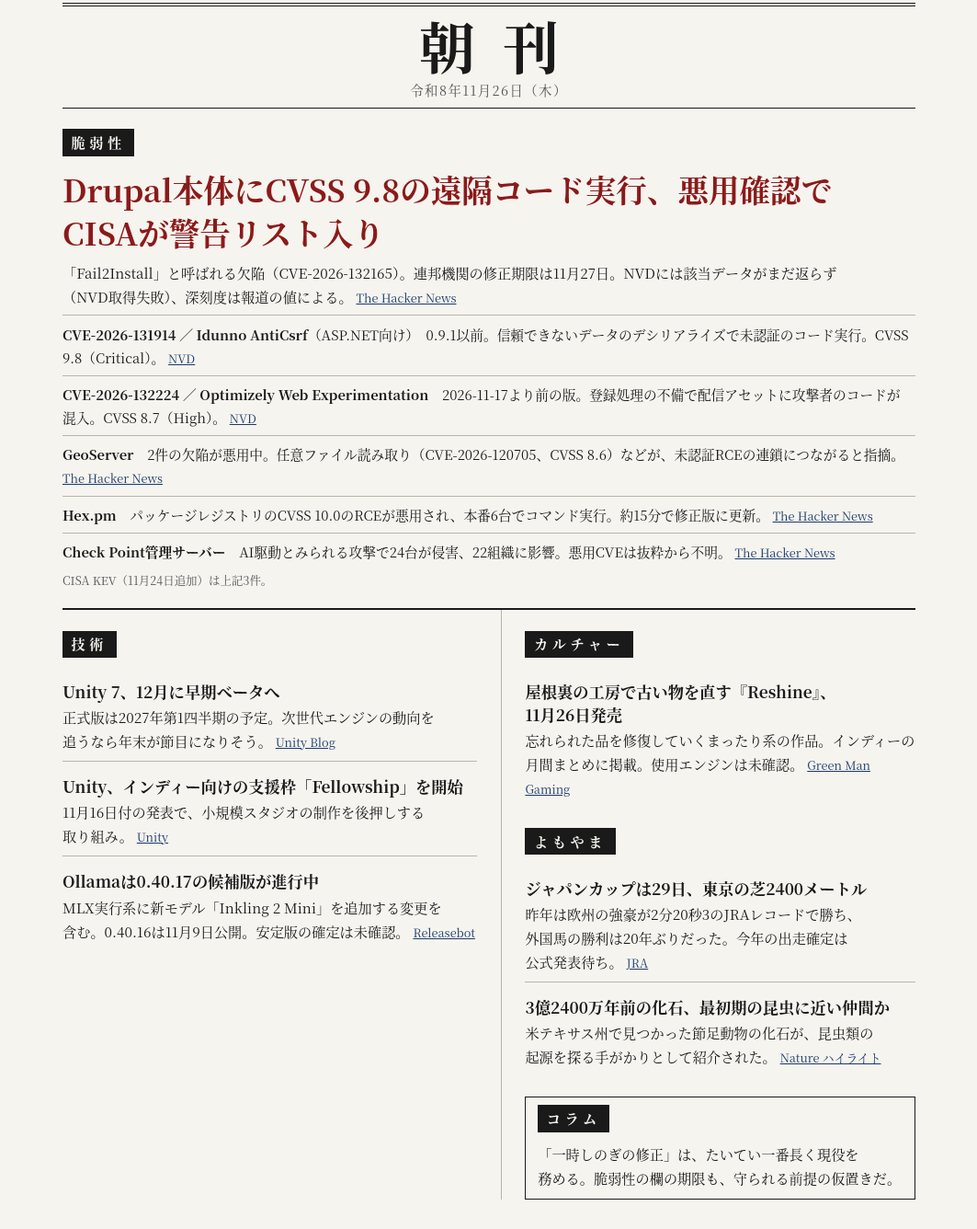
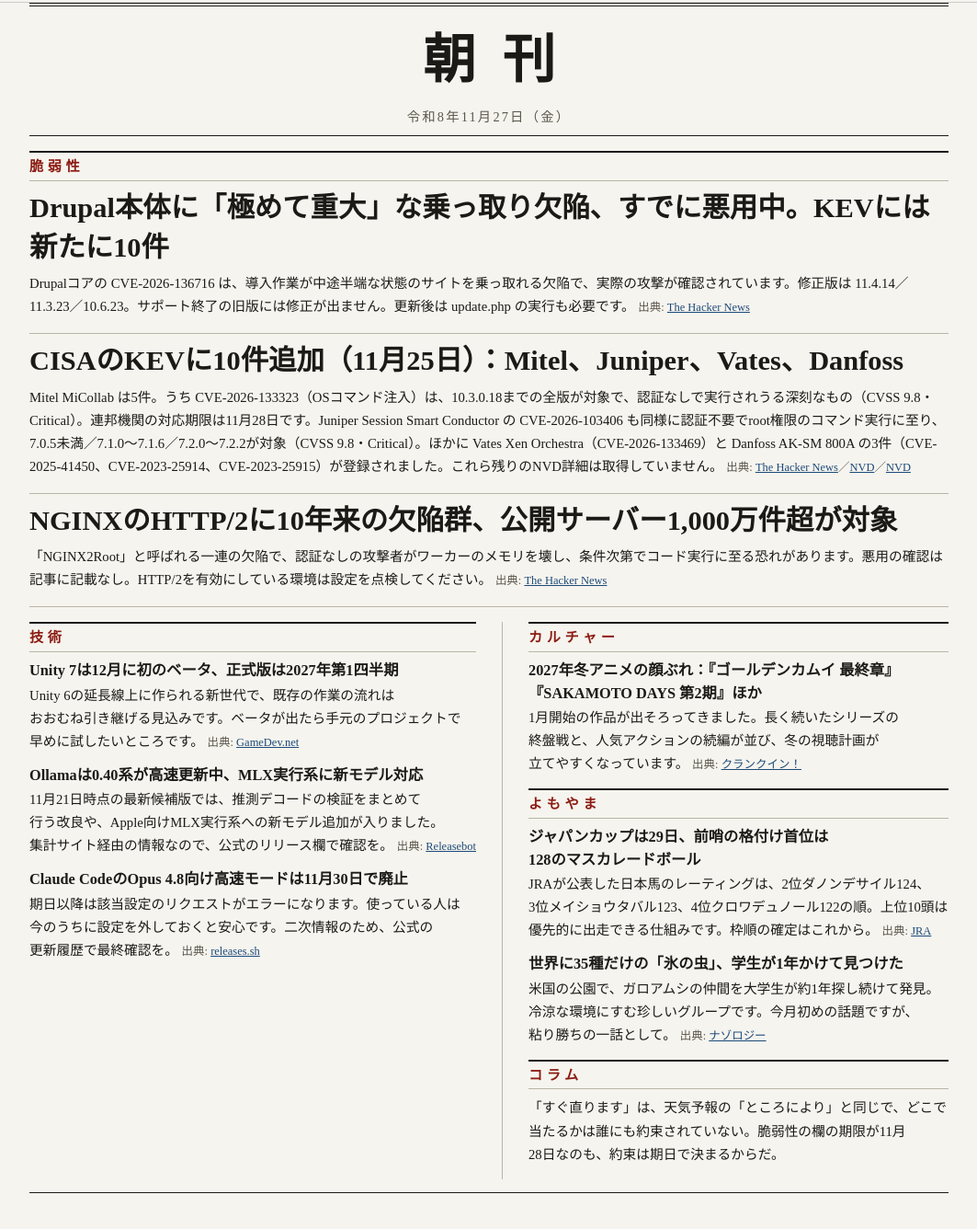
Before and after one commit to Yocchi3191/chokan, a plain HTML site: page index.html in a window 1280 px wide. Shown: the part 61-1397 px from the top of the page at 92% size, without its empty margins (108-1171 px from the left). Drawn offline with Linux system fonts and the light colour scheme.

Commit message:
朝刊 2026-11-27

```diff
--- a/index.html
+++ b/index.html
@@ -6,73 +6,71 @@
 <meta name="robots" content="noindex, nofollow">
 <title>朝刊</title>
 <style>
-:root{--bg:#f6f4ef;--fg:#1a1a1a;--sub:#555;--rule:#1a1a1a;--hair:#b9b5aa;--accent:#8b1a1a;--link:#1a3a6b}
-@media (prefers-color-scheme:dark){:root:not([data-theme="light"]){--bg:#16171a;--fg:#e8e6e1;--sub:#a5a39d;--rule:#e8e6e1;--hair:#44464b;--accent:#e08a7a;--link:#9db8e8;color-scheme:dark}}
-:root[data-theme="dark"]{--bg:#16171a;--fg:#e8e6e1;--sub:#a5a39d;--rule:#e8e6e1;--hair:#44464b;--accent:#e08a7a;--link:#9db8e8;color-scheme:dark}
+:root{--bg:#f6f4ee;--fg:#1b1a17;--sub:#5b574d;--rule:#1b1a17;--hair:#b9b4a6;--accent:#8c1c13;--link:#1d4a7a;color-scheme:light}
+@media (prefers-color-scheme:dark){:root:not([data-theme="light"]){--bg:#17161a;--fg:#e9e6dd;--sub:#a8a498;--rule:#e9e6dd;--hair:#4a4750;--accent:#e2705f;--link:#8fb8e8;color-scheme:dark}}
+:root[data-theme="dark"]{--bg:#17161a;--fg:#e9e6dd;--sub:#a8a498;--rule:#e9e6dd;--hair:#4a4750;--accent:#e2705f;--link:#8fb8e8;color-scheme:dark}
 *{box-sizing:border-box}
-body{margin:0;background:var(--bg);color:var(--fg);font-family:"Hiragino Mincho ProN","Yu Mincho","YuMincho","Noto Serif JP","Noto Serif CJK JP",serif;line-height:1.7}
-.page{max-width:60rem;margin:0 auto;padding-block:1.25rem 2rem;padding-left:max(16px,env(safe-area-inset-left,0px));padding-right:max(16px,env(safe-area-inset-right,0px))}
-header{text-align:center;border-top:4px double var(--rule);border-bottom:1px solid var(--rule);padding:.4rem 0}
-h1{margin:0;font-size:clamp(2.4rem,9vw,3.8rem);letter-spacing:.5em;padding-left:.5em;font-weight:900;line-height:1.2}
-.date{margin:0;font-size:.9rem;color:var(--sub);letter-spacing:.1em}
-h2{font-size:.95rem;letter-spacing:.3em;margin:0 0 .6rem;padding:.1rem .6rem;display:inline-block;background:var(--fg);color:var(--bg);font-weight:700}
-section{margin-top:1.4rem}
-.lead{border-bottom:2px solid var(--rule);padding-bottom:1.1rem}
-.lead h3{font-size:clamp(1.4rem,4.6vw,2.1rem);line-height:1.4;margin:.2rem 0 .5rem;color:var(--accent);width:100%;text-wrap:pretty;word-break:auto-phrase}
-.cols{display:grid;grid-template-columns:1fr 1fr;gap:0 1.6rem}
+body{margin:0;background:var(--bg);color:var(--fg);font-family:"Hiragino Mincho ProN","Yu Mincho","YuMincho","Noto Serif JP","Source Han Serif JP",serif;line-height:1.7;padding-block:20px;padding-left:max(16px,env(safe-area-inset-left,0px));padding-right:max(16px,env(safe-area-inset-right,0px))}
+.wrap{max-width:1000px;margin:0 auto}
+header{text-align:center;border-top:4px double var(--rule);border-bottom:1px solid var(--rule);padding:10px 0 8px}
+h1{margin:0;font-size:clamp(2.4rem,9vw,3.6rem);letter-spacing:.5em;padding-left:.5em;font-weight:900}
+.date{margin:0;font-size:.9rem;color:var(--sub);letter-spacing:.15em}
+h2{font-size:.95rem;letter-spacing:.3em;margin:0 0 8px;padding:2px 0;border-top:2px solid var(--rule);border-bottom:1px solid var(--hair);color:var(--accent)}
+h3{font-size:1.02rem;line-height:1.5;margin:0 0 2px;text-wrap:pretty;word-break:auto-phrase}
+p{margin:0 0 10px;font-size:.92rem;word-break:auto-phrase}
+a{color:var(--link)}
+.src{font-size:.78rem;color:var(--sub)}
+.lead{margin:16px 0 0}
+.lead h3{font-size:clamp(1.35rem,4.6vw,1.9rem);line-height:1.4;font-weight:800;margin-bottom:6px}
+.lead .item{border-bottom:1px solid var(--hair);padding-bottom:6px;margin-bottom:8px}
+.cols{display:grid;grid-template-columns:1fr 1fr;gap:0 28px;margin-top:16px}
 .col{min-width:0}
-.col+.col{border-left:1px solid var(--hair);padding-left:1.6rem}
-h3{font-size:1.08rem;line-height:1.45;margin:.9rem 0 .2rem;text-wrap:pretty;word-break:auto-phrase}
-p{margin:.1rem 0;font-size:.95rem;word-break:auto-phrase}
-.art{border-top:1px solid var(--hair);padding-bottom:.4rem}
-.art:first-of-type{border-top:0}
-.src{font-size:.8rem;color:var(--sub)}
-a{color:var(--link)}
-ul.kev{margin:.4rem 0 0;padding:0;list-style:none}
-ul.kev li{border-top:1px solid var(--hair);padding:.45rem 0;font-size:.92rem;word-break:auto-phrase}
-ul.kev b{font-weight:700}
-.tag{font-size:.78rem;color:var(--sub)}
-.column{border:1px solid var(--rule);padding:.5rem .8rem;margin-top:1.4rem}
-@media (max-width:640px){.cols{grid-template-columns:1fr}.col+.col{border-left:0;padding-left:0}}
+.col+.col{border-left:1px solid var(--hair);padding-left:28px}
+.item{margin-bottom:12px}
+section{margin-bottom:14px}
+footer{margin-top:14px;border-top:1px solid var(--rule)}
+@media (max-width:680px){.cols{grid-template-columns:1fr}.col+.col{border-left:0;padding-left:0}}
 </style>
 </head>
 <body>
 <header style="margin:0;padding:.5em 1em;font-size:.9em;border-bottom:1px solid #ccc"><a href="archive.html">バックナンバー</a></header>
-<div class="page">
+<div class="wrap">
 <header>
 <h1>朝刊</h1>
-<p class="date">令和8年11月26日（木）</p>
+<p class="date">令和8年11月27日（金）</p>
 </header>
 
 <section class="lead">
 <h2>脆弱性</h2>
-<h3>Drupal本体にCVSS 9.8の遠隔コード実行、悪用確認でCISAが警告リスト入り</h3>
-<p>「Fail2Install」と呼ばれる欠陥（CVE-2026-132165）。連邦機関の修正期限は11月27日。NVDには該当データがまだ返らず（NVD取得失敗）、深刻度は報道の値による。 <span class="src"><a href="https://thehackernews.com/2026/11/drupal-fail2install-exploit-details.html">The Hacker News</a></span></p>
-<ul class="kev">
-<li><b>CVE-2026-131914 ／ Idunno AntiCsrf</b>（ASP.NET向け）　0.9.1以前。信頼できないデータのデシリアライズで未認証のコード実行。CVSS 9.8（Critical）。 <span class="src"><a href="https://services.nvd.nist.gov/rest/json/cves/2.0?cveId=CVE-2026-131914">NVD</a></span></li>
-<li><b>CVE-2026-132224 ／ Optimizely Web Experimentation</b>　2026-11-17より前の版。登録処理の不備で配信アセットに攻撃者のコードが混入。CVSS 8.7（High）。 <span class="src"><a href="https://services.nvd.nist.gov/rest/json/cves/2.0?cveId=CVE-2026-132224">NVD</a></span></li>
-<li><b>GeoServer</b>　2件の欠陥が悪用中。任意ファイル読み取り（CVE-2026-120705、CVSS 8.6）などが、未認証RCEの連鎖につながると指摘。 <span class="src"><a href="https://thehackernews.com/2026/11/hackers-exploit-two-geoserver-flaws-as.html">The Hacker News</a></span></li>
-<li><b>Hex.pm</b>　パッケージレジストリのCVSS 10.0のRCEが悪用され、本番6台でコマンド実行。約15分で修正版に更新。 <span class="src"><a href="https://thehackernews.com/2026/11/hackers-exploited-cvss-100-hexpm-rce.html">The Hacker News</a></span></li>
-<li><b>Check Point管理サーバー</b>　AI駆動とみられる攻撃で24台が侵害、22組織に影響。悪用CVEは抜粋から不明。 <span class="src"><a href="https://thehackernews.com/2026/11/hackers-compromise-24-check-point.html">The Hacker News</a></span></li>
-</ul>
-<p class="tag">CISA KEV（11月24日追加）は上記3件。</p>
+<div class="item">
+<h3>Drupal本体に「極めて重大」な乗っ取り欠陥、すでに悪用中。KEVには新たに10件</h3>
+<p>Drupalコアの CVE-2026-136716 は、導入作業が中途半端な状態のサイトを乗っ取れる欠陥で、実際の攻撃が確認されています。修正版は 11.4.14／11.3.23／10.6.23。サポート終了の旧版には修正が出ません。更新後は update.php の実行も必要です。 <span class="src">出典: <a href="https://thehackernews.com/2026/11/drupal-warns-of-new-highly-critical.html">The Hacker News</a></span></p>
+</div>
+<div class="item">
+<h3>CISAのKEVに10件追加（11月25日）：Mitel、Juniper、Vates、Danfoss</h3>
+<p>Mitel MiCollab は5件。うち CVE-2026-133323（OSコマンド注入）は、10.3.0.18までの全版が対象で、認証なしで実行されうる深刻なもの（CVSS 9.8・Critical）。連邦機関の対応期限は11月28日です。Juniper Session Smart Conductor の CVE-2026-103406 も同様に認証不要でroot権限のコマンド実行に至り、7.0.5未満／7.1.0〜7.1.6／7.2.0〜7.2.2が対象（CVSS 9.8・Critical）。ほかに Vates Xen Orchestra（CVE-2026-133469）と Danfoss AK-SM 800A の3件（CVE-2025-41450、CVE-2023-25914、CVE-2023-25915）が登録されました。これら残りのNVD詳細は取得していません。 <span class="src">出典: <a href="https://thehackernews.com/2026/11/hackers-exploit-10-vulnerabilities.html">The Hacker News</a>／<a href="https://services.nvd.nist.gov/rest/json/cves/2.0?cveId=CVE-2026-133323">NVD</a>／<a href="https://services.nvd.nist.gov/rest/json/cves/2.0?cveId=CVE-2026-103406">NVD</a></span></p>
+</div>
+<div class="item">
+<h3>NGINXのHTTP/2に10年来の欠陥群、公開サーバー1,000万件超が対象</h3>
+<p>「NGINX2Root」と呼ばれる一連の欠陥で、認証なしの攻撃者がワーカーのメモリを壊し、条件次第でコード実行に至る恐れがあります。悪用の確認は記事に記載なし。HTTP/2を有効にしている環境は設定を点検してください。 <span class="src">出典: <a href="https://thehackernews.com/2026/11/threatsday-250-rogue-extensions-10m.html">The Hacker News</a></span></p>
+</div>
 </section>
 
 <div class="cols">
 <div class="col">
 <section>
 <h2>技術</h2>
-<div class="art">
-<h3>Unity 7、12月に早期ベータへ</h3>
-<p>正式版は2027年第1四半期の予定。次世代エンジンの動向を追うなら年末が節目になりそう。 <span class="src"><a href="https://unity.com/blog/unite-seoul-keynote-2026-recap">Unity Blog</a></span></p>
+<div class="item">
+<h3>Unity 7は12月に初のベータ、正式版は2027年第1四半期</h3>
+<p>Unity 6の延長線上に作られる新世代で、既存の作業の流れはおおむね引き継げる見込みです。ベータが出たら手元のプロジェクトで早めに試したいところです。 <span class="src">出典: <a href="https://gamedev.net/news/unity-7-to-launch-in-q1-2027-new-engine-is-a-direct-continuation-of-unity-6-r4582/">GameDev.net</a></span></p>
 </div>
-<div class="art">
-<h3>Unity、インディー向けの支援枠「Fellowship」を開始</h3>
-<p>11月16日付の発表で、小規模スタジオの制作を後押しする取り組み。 <span class="src"><a href="https://unity.com/public-relations">Unity</a></span></p>
+<div class="item">
+<h3>Ollamaは0.40系が高速更新中、MLX実行系に新モデル対応</h3>
+<p>11月21日時点の最新候補版では、推測デコードの検証をまとめて行う改良や、Apple向けMLX実行系への新モデル追加が入りました。集計サイト経由の情報なので、公式のリリース欄で確認を。 <span class="src">出典: <a href="https://releasebot.io/updates/ollama">Releasebot</a></span></p>
 </div>
-<div class="art">
-<h3>Ollamaは0.40.17の候補版が進行中</h3>
-<p>MLX実行系に新モデル「Inkling 2 Mini」を追加する変更を含む。0.40.16は11月9日公開。安定版の確定は未確認。 <span class="src"><a href="https://releasebot.io/updates/ollama">Releasebot</a></span></p>
+<div class="item">
+<h3>Claude CodeのOpus 4.8向け高速モードは11月30日で廃止</h3>
+<p>期日以降は該当設定のリクエストがエラーになります。使っている人は今のうちに設定を外しておくと安心です。二次情報のため、公式の更新履歴で最終確認を。 <span class="src">出典: <a href="https://releases.sh/collections/coding-agents/digest/2026-10-26.md">releases.sh</a></span></p>
 </div>
 </section>
 </div>
@@ -80,30 +78,32 @@ ul.kev b{font-weight:700}
 <div class="col">
 <section>
 <h2>カルチャー</h2>
-<div class="art">
-<h3>屋根裏の工房で古い物を直す『Reshine』、11月26日発売</h3>
-<p>忘れられた品を修復していくまったり系の作品。インディーの月間まとめに掲載。使用エンジンは未確認。 <span class="src"><a href="https://www.greenmangaming.com/blog/indie-game-release-round-up-november-2026/">Green Man Gaming</a></span></p>
+<div class="item">
+<h3>2027年冬アニメの顔ぶれ：『ゴールデンカムイ 最終章』『SAKAMOTO DAYS 第2期』ほか</h3>
+<p>1月開始の作品が出そろってきました。長く続いたシリーズの終盤戦と、人気アクションの続編が並び、冬の視聴計画が立てやすくなっています。 <span class="src">出典: <a href="https://www.crank-in.net/animation/winter2027">クランクイン！</a></span></p>
 </div>
 </section>
 
 <section>
 <h2>よもやま</h2>
-<div class="art">
-<h3>ジャパンカップは29日、東京の芝2400メートル</h3>
-<p>昨年は欧州の強豪が2分20秒3のJRAレコードで勝ち、外国馬の勝利は20年ぶりだった。今年の出走確定は公式発表待ち。 <span class="src"><a href="https://jra.jp/keiba/g1/jc.html">JRA</a></span></p>
+<div class="item">
+<h3>ジャパンカップは29日、前哨の格付け首位は128のマスカレードボール</h3>
+<p>JRAが公表した日本馬のレーティングは、2位ダノンデサイル124、3位メイショウタバル123、4位クロワデュノール122の順。上位10頭は優先的に出走できる仕組みです。枠順の確定はこれから。 <span class="src">出典: <a href="https://www.jra.go.jp/news/tokubetsu/2026jc.html">JRA</a></span></p>
 </div>
-<div class="art">
-<h3>3億2400万年前の化石、最初期の昆虫に近い仲間か</h3>
-<p>米テキサス州で見つかった節足動物の化石が、昆虫類の起源を探る手がかりとして紹介された。 <span class="src"><a href="https://www.natureasia.com/ja-jp/nature/highlights/137462">Nature ハイライト</a></span></p>
+<div class="item">
+<h3>世界に35種だけの「氷の虫」、学生が1年かけて見つけた</h3>
+<p>米国の公園で、ガロアムシの仲間を大学生が約1年探し続けて発見。冷涼な環境にすむ珍しいグループです。今月初めの話題ですが、粘り勝ちの一話として。 <span class="src">出典: <a href="https://nazology.kusuguru.co.jp/archives/206053">ナゾロジー</a></span></p>
 </div>
 </section>
 
-<div class="column">
+<section>
 <h2>コラム</h2>
-<p>「一時しのぎの修正」は、たいてい一番長く現役を務める。脆弱性の欄の期限も、守られる前提の仮置きだ。</p>
+<p>「すぐ直ります」は、天気予報の「ところにより」と同じで、どこで当たるかは誰にも約束されていない。脆弱性の欄の期限が11月28日なのも、約束は期日で決まるからだ。</p>
+</section>
 </div>
 </div>
-</div>
+
+<footer></footer>
 </div>
 </body>
 </html>
```
Also changed, not shown: archive.html (+1 -0 lines), issues/2026-11-27.html (added, +108 -0 lines).
